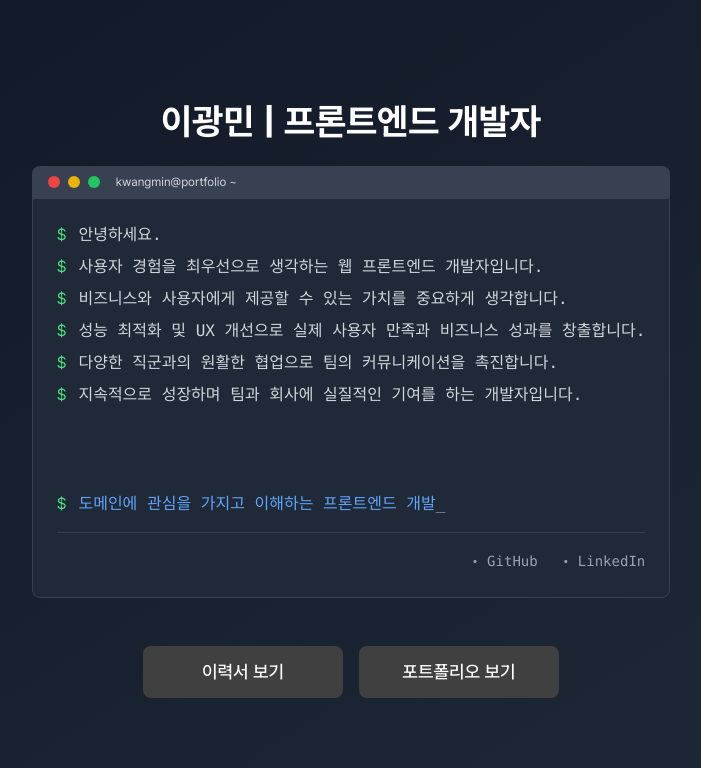
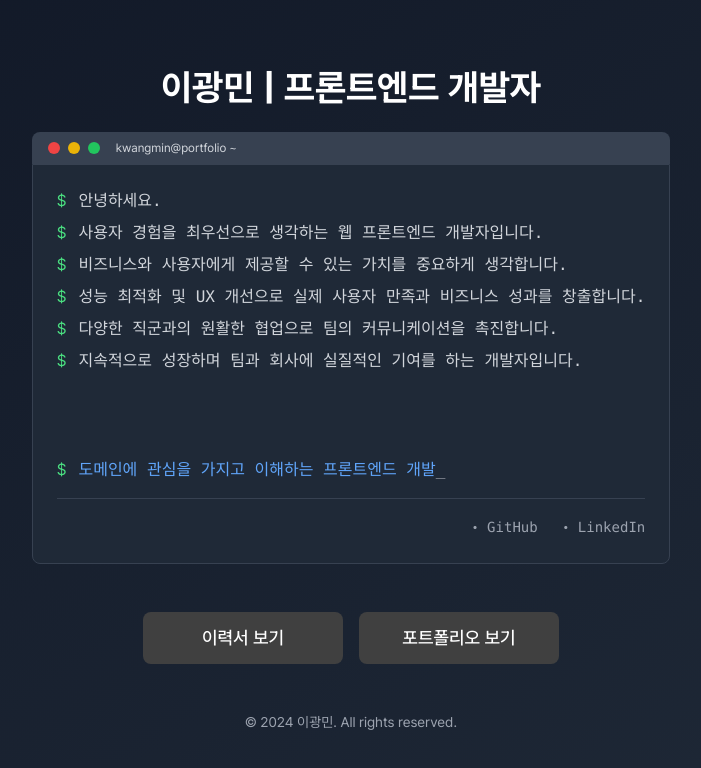
Before and after one commit to LeeKwang-min/kwangmin-portfolio, a Next.js app: page / in a window 1280 px wide. Shown: the top 768 px of the page, without its empty margins (289-990 px from the left). Built offline with nearby package versions, Linux system fonts and the light colour scheme.

Commit message:
[기능] gate 페이지 하단에 footer 정보 추가

```diff
--- a/src/app/(gate)/page.tsx
+++ b/src/app/(gate)/page.tsx
@@ -182,6 +182,10 @@ function Gate() {
             포트폴리오 보기
           </Link>
         </div>
+
+        <footer className="mt-12 text-center text-gray-400 text-sm">
+          <p>© {new Date().getFullYear()} 이광민. All rights reserved.</p>
+        </footer>
       </div>
     </div>
   );
```
